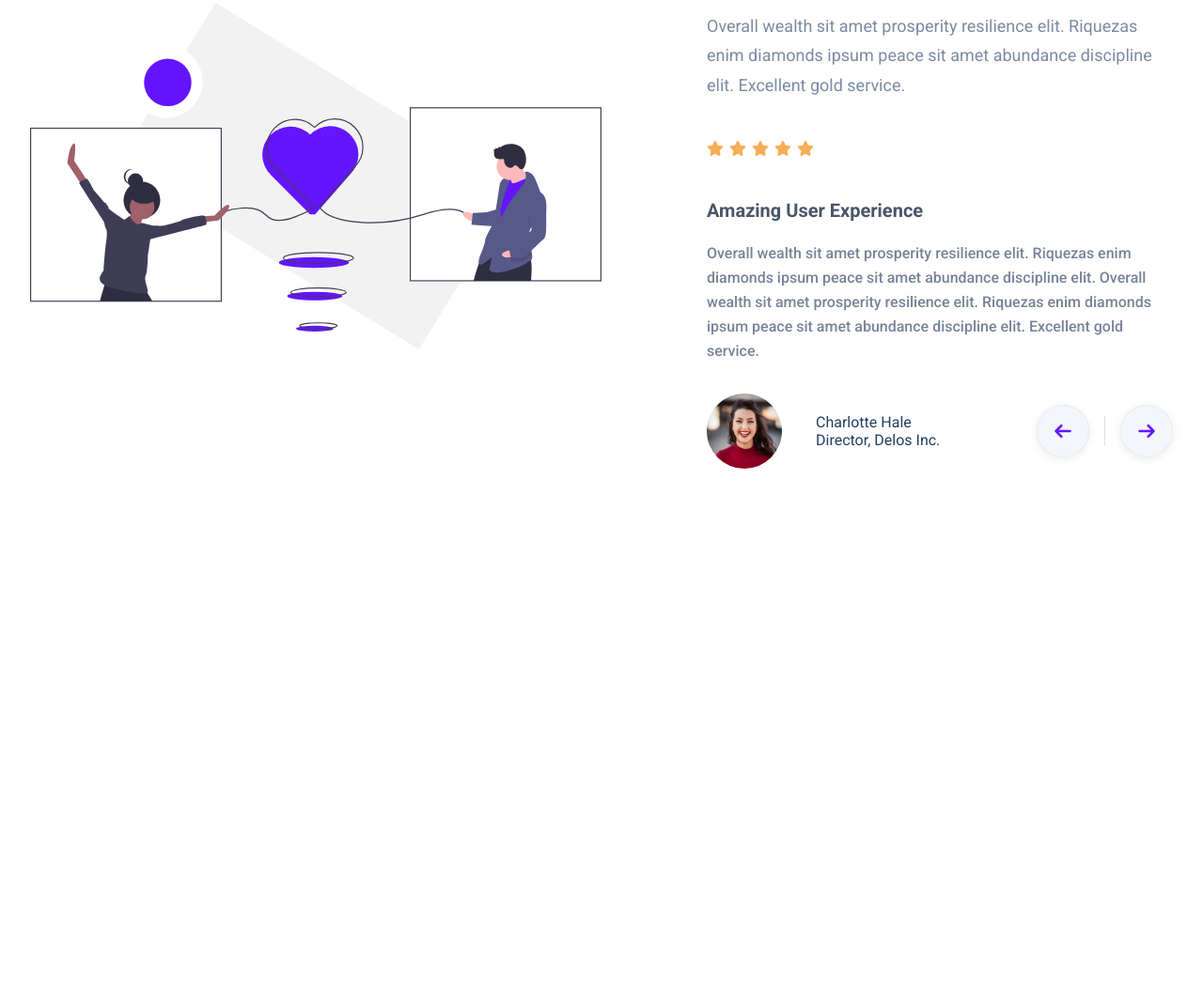
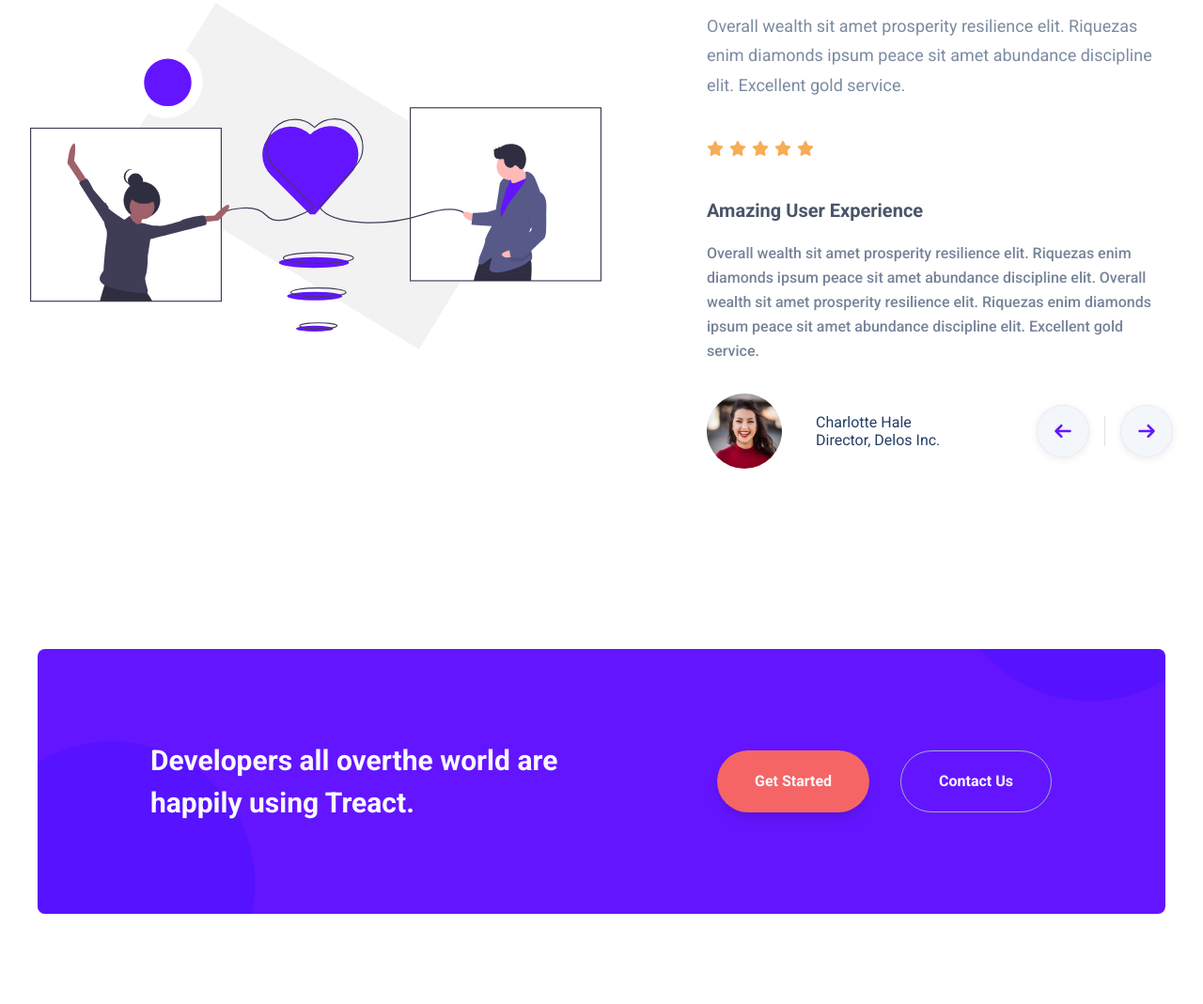
Before and after one commit to Dayla20/projectOct25, a plain HTML site: page index.html in a window 1280 px wide. Shown: the part 4869-5938 px from the top of the page at 94% size. Before the commit the page ends 5464 px from the top, so only its background shows below. Drawn offline with Linux system fonts and the light colour scheme; a script that the page names is missing.

Commit message:
STARTCompleted

```diff
--- a/index.html
+++ b/index.html
@@ -112,7 +112,7 @@
         </div>
       </header>
       <!--MAIN-->
-      <!--Features-->
+      <!--Features---------------------------------->
       <section id="features">
         <div class="container">
           <div class="row__narrow">
@@ -232,7 +232,7 @@
           </div>
         </div>
       </section>
-      <!--QUALITY-->
+      <!--QUALITY-------------------------------------------->
       <section id="quality">
         <div class="container">
           <div class="row">
@@ -265,7 +265,7 @@
           </div>
         </div>
       </section>
-      <!--STEPS -->
+      <!--STEPS ----------------------------------------------->
       <section id="steps">
         <div class="container">
           <div class="row">
@@ -350,7 +350,7 @@
           </div>
         </div>
       </section>
-      <!--VALUES -->
+      <!--VALUES ----------------------------------->
       <section id="values">
         <div class="container">
           <div class="row">
@@ -449,7 +449,7 @@
           </div>
         </div>
       </section>
-      <!--PRICING -->
+      <!--PRICING -------------------------------->
       <section id="pricing">
         <div class="container">
           <div class="row">
@@ -535,7 +535,7 @@
           </div>
         </div>
       </section>
-      <!--TESTIMONIALS -->
+      <!--TESTIMONIALS ---------------------------------->
       <section id="testimonials">
         <div class="container">
           <div class="row">
@@ -616,8 +616,40 @@
           </div>
         </div>
       </section>
-      <!--START -->
-      <section id="start"></section>
+      <!--START -------------------------------------->
+      <section id="start">
+        <div class="container">
+          <div class="row">
+            <div class="start__container">
+              <svg viewBox="0 0 600 600" class="start__bloob--1">
+                <g transform="translate (300,300)">
+                  <path
+                    d="M 153.6 -239 C 199.1 -209.8 236 -167.2 258.4 -118 C 280.9 -68.9 288.9 -13.1 281.2 40.4 C 273.5 93.9 250.1 145.2 214.7 186.1 C 179.3 226.9 131.9 257.4 80 272.6 C 28.2 287.8 -28.2 287.8 -80 272.6 C -131.9 257.4 -179.3 226.9 -214.7 186.1 C -250.1 145.2 -273.5 93.9 -281.2 40.4 C -288.9 -13.1 -280.9 -68.9 -258.4 -118 C -236 -167.2 -199.1 -209.8 -153.6 -239 C -108.1 -268.3 -54.1 -284.1 0 -284.1 C 54.1 -284.1 108.1 -268.3 153.6 -239 Z"
+                    fill="rgb(80,17,804)"
+                  ></path>
+                </g>
+              </svg>
+              <svg viewBox="0 0 600 600" class="start__bloob--2">
+                <g transform="translate (300,300)">
+                  <path
+                    d="M 153.6 -239 C 199.1 -209.8 236 -167.2 258.4 -118 C 280.9 -68.9 288.9 -13.1 281.2 40.4 C 273.5 93.9 250.1 145.2 214.7 186.1 C 179.3 226.9 131.9 257.4 80 272.6 C 28.2 287.8 -28.2 287.8 -80 272.6 C -131.9 257.4 -179.3 226.9 -214.7 186.1 C -250.1 145.2 -273.5 93.9 -281.2 40.4 C -288.9 -13.1 -280.9 -68.9 -258.4 -118 C -236 -167.2 -199.1 -209.8 -153.6 -239 C -108.1 -268.3 -54.1 -284.1 0 -284.1 C 54.1 -284.1 108.1 -268.3 153.6 -239 Z"
+                    fill="rgb(80,17,804)"
+                  ></path>
+                </g>
+              </svg>
+              <div class="start__row">
+                <div class="start__title">
+                  Developers all overthe world are happily using Treact.
+                </div>
+                <div class="start__buttons">
+                  <button class="start__button btn">Get Started</button>
+                  <button class="start__button btn">Contact Us</button>
+                </div>
+              </div>
+            </div>
+          </div>
+        </div>
+      </section>
     </main>
     <footer></footer>
   </body>
--- a/style.css
+++ b/style.css
@@ -798,7 +798,6 @@ header img {
     display: flex;
     flex-direction: column;
     padding-left: 64px;
-
 }
 #testimonials .section__tags{
     color: #6415ff;
@@ -836,10 +835,7 @@ header img {
     font-size: 16px;
     color: rgb(119, 131, 152);
 }
-.testimonial__bottom {
-    display: flex;
-    justify-content: space-between;
-}
+
 .testimonial__profile {
     display: flex;
     align-items: center;
@@ -853,32 +849,31 @@ header img {
 .testimonial__details {
     margin-left: 24px;
 }
-#testimonials .testimonial__bottom {
+.testimonial__bottom {
     display: flex;
     align-items: center;
     justify-content: space-between;
     gap: 16px;
 }
-#testimonials .testimonial_profile{
+.testimonial_profile{
   display:flex;
   align-items:center;
   gap:12px;
   min-width:0;
   flex:1 1 auto;
 }
-#testimonials .testimonial__buttons{
+.testimonial__buttons{
   display:flex;
   align-items:center;
   gap:16px;
 
 }
-#testimonials .testimonial_button {
+.testimonial_button {
   /* wipe any default/button styles that might leak in */
   all: unset;
   display: flex;
   align-items: center;
   justify-content: center;
-
   width: 56px;
   height: 56px;
   border-radius: 50%;
@@ -912,3 +907,102 @@ header img {
   height: 32px;
   background: rgba(0,0,0,0.12);
 }
+
+/* START */
+.start__container{
+    position: relative;
+    overflow: hidden;
+    padding: 96px 0;
+    width: 100%;
+    background-color: rgb(100, 21, 255);
+    border-radius: 8px;
+    display: flex;
+    justify-content: center;
+    align-items: center;
+}
+.start__row {
+    position: relative;
+    z-index: 2;
+    width: 100%;
+    margin: 0 auto;
+    max-width: 1024px;
+    padding: 0 32px;
+    display: flex;
+    justify-content: center;
+    align-items: center;
+}
+.start__title {
+    color: #f7fafc;
+    font-size: 30px;
+    font-weight: 700;
+    line-height: 1.5;
+    z-index: 2;}
+.start__title,
+.start__buttons {
+    width: 50%;
+}
+.start__buttons{
+    display: flex;
+    justify-content: flex-end;
+}
+.start__button {
+    padding: 20px 40px;
+    border-radius: 500px;
+    font-weight: 700;
+    font-size: 16px;
+    color: #f7fafc;
+    line-height: 1.5;
+    letter-spacing: 0.025;
+    margin: 1px;
+    z-index: 2;
+}
+.start__button:nth-child(1) {
+    background: #f56565;
+    box-shadow: rgba(0, 0, 0, 0) 0px 0px 0px 0px, rgba(0, 0, 0, 0) 0px 0px 0px 0px, rgba(0, 0, 0, 0.1) 0px 10px 15px -3px, rgba(0, 0, 0, 0.05) 0px 4px 6px -2px;
+    margin-right: 32px;
+    transition: all 300ms
+ease;
+}
+.start__button:nth-child(1):hover {
+  background: #e53e3e; /* slightly deeper red */
+  transform: translateY(-3px);
+  box-shadow: 0 15px 25px -5px rgba(0, 0, 0, 0.15);
+}
+.start__button:nth-child(2) {
+    border: 1px solid rgb(160, 174, 192);
+    transition: all 300ms
+ease;
+}
+start__button:nth-child(2):hover {
+  background: #fff;
+  color: rgb(100, 21, 255); /* same purple as section background */
+  transform: translateY(-3px);
+  box-shadow: 0 15px 25px -5px rgba(0, 0, 0, 0.15);
+}
+.start__bloob--1,
+.start__bloob--2 {
+  position: absolute;
+  z-index: 1;                  /* behind the content */
+  pointer-events: none;        /* blobs don't block clicks */
+  color: rgb(80 17 204);
+  opacity: 0.65;
+
+}
+
+/* bottom-left blob */
+.start__bloob--1 {
+  bottom: 0;
+  left: 0;
+  width: 20rem;
+  height: 20rem;
+  transform: translate(-5rem, 8rem);
+}
+
+/* top-right blob */
+.start__bloob--2 {
+  top: 0;
+  right: 0;
+  width: 20rem;
+  height: 20rem;
+  transform: translate(5rem, -16rem);
+}
```
